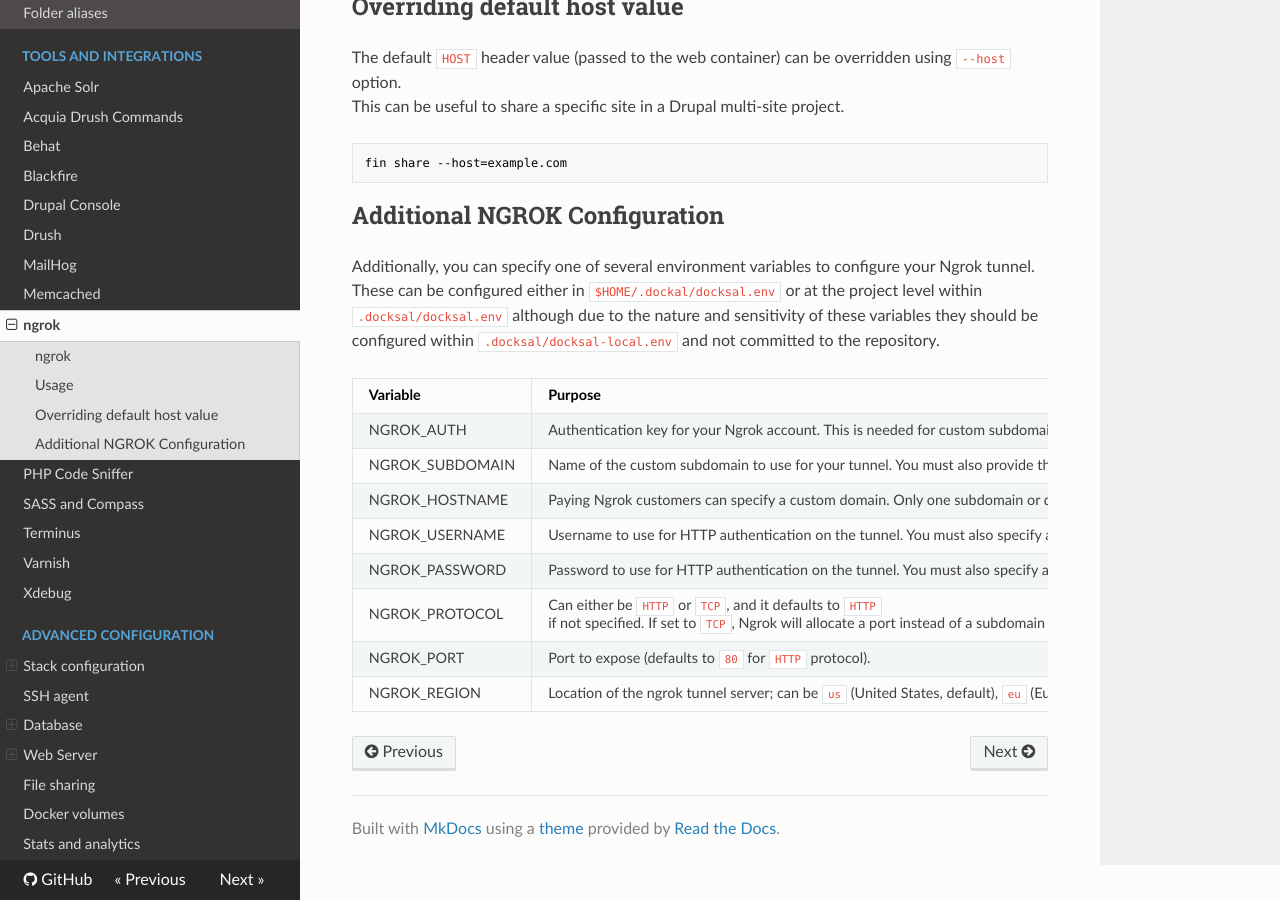
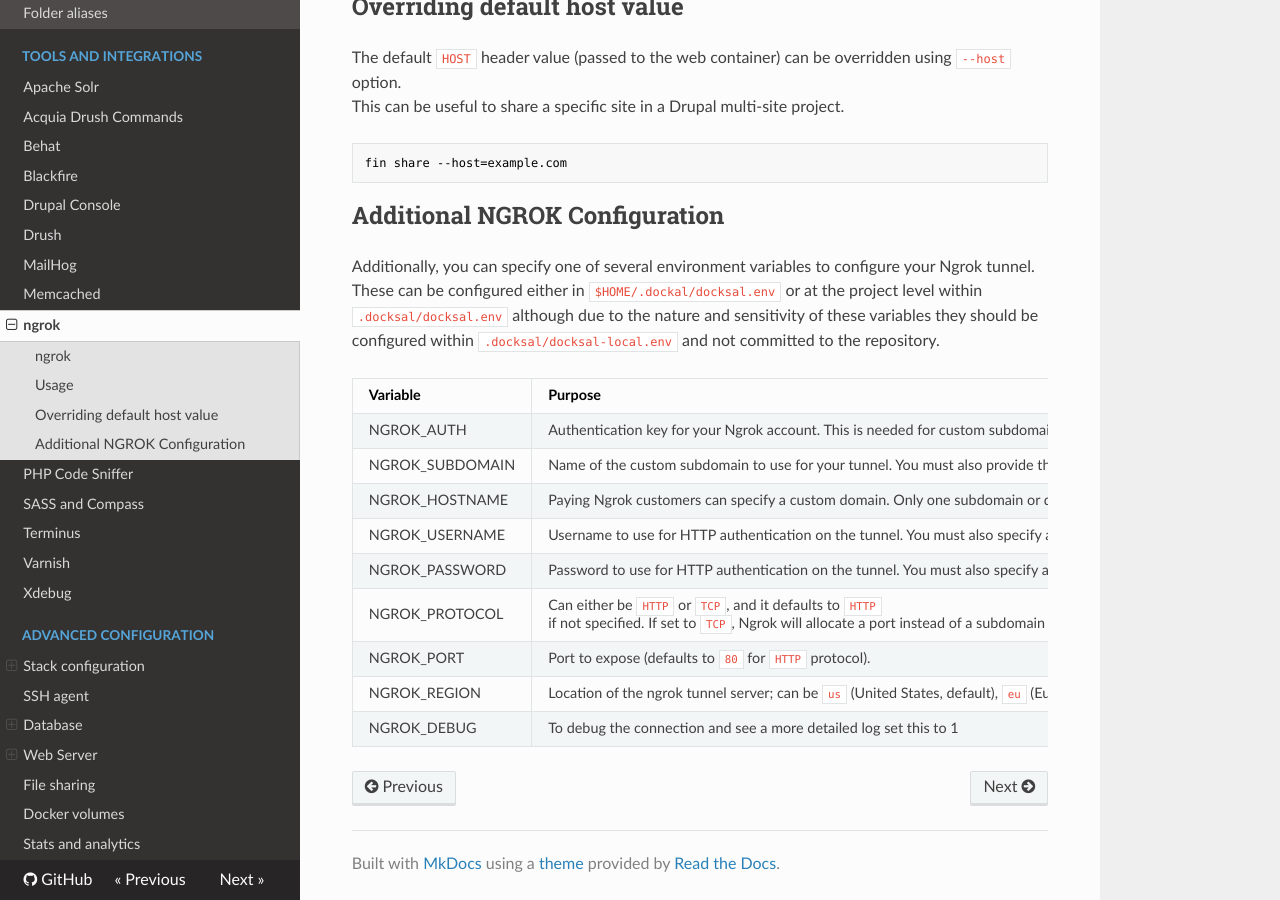
Before and after one commit to docksal/docksal, an MkDocs documentation site: the page built from docs/tools/ngrok.md, in a window 1280 px wide and 900 px high, scrolled down 1292 px. Built offline with MkDocs 1.6.1, drawn with Linux system fonts in a browser that asks for light colours; nearby versions of some CDN libraries; old or Windows-style settings are respelled for this version of MkDocs.

Commit message:
Updated NGROK Docs with NGROK_DEBUG variable

```diff
--- a/docs/tools/ngrok.md
+++ b/docs/tools/ngrok.md
@@ -65,3 +65,4 @@ NGROK_PASSWORD | Password to use for HTTP authentication on the tunnel. You must
 NGROK_PROTOCOL | Can either be `HTTP` or `TCP`, and it defaults to `HTTP` if not specified. If set to `TCP`, Ngrok will allocate a port instead of a subdomain and proxy TCP requests directly to your application.
 NGROK_PORT | Port to expose (defaults to `80` for `HTTP` protocol).
 NGROK_REGION | Location of the ngrok tunnel server; can be `us` (United States, default), `eu` (Europe), `ap` (Asia/Pacific) or `au` (Australia)
+NGROK_DEBUG | To debug the connection and see a more detailed log set this to 1
```
